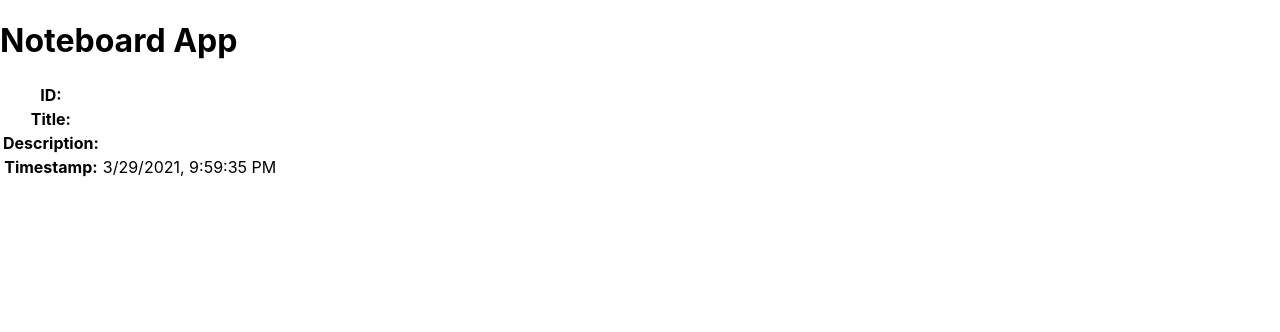
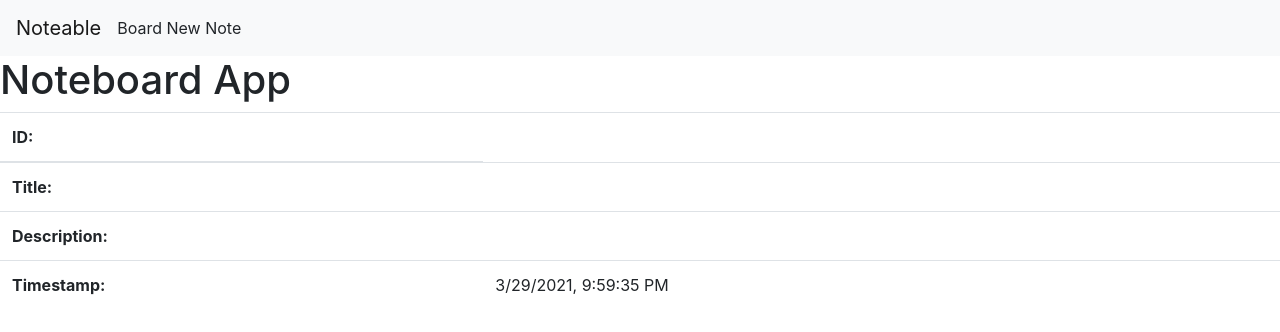
Before and after one commit to Jordan6271/bootcamp-project-week10, a React (Create React App) app in the folder noteable/: page / in a window 1280 px wide. Shown: the top 332 px of the page. Built offline with nearby package versions, Linux system fonts and the light colour scheme.

Commit message:
Create navbar look for landing page

```diff
--- a/noteable/src/Noteable/Noteable.js
+++ b/noteable/src/Noteable/Noteable.js
@@ -1,10 +1,23 @@
 import React from 'react';
 import Board from './Board/Board';
 import NewNote from './Note/NewNote';
+import 'bootstrap/dist/css/bootstrap.min.css';
+import Nav from 'react-bootstrap/Nav';
+import Navbar from 'react-bootstrap/Navbar';
 
 function Noteable() {
     return (
         <div className="noteable">
+            <Navbar bg="light" expand="md">
+                <Navbar.Brand>Noteable</Navbar.Brand>
+                <Navbar.Toggle aria-controls="basic-navbar-nav" />
+                <Navbar.Collapse id="basic-navbar-nav">
+                    <Nav className="mr-auto">
+                        Board
+                        New Note
+                    </Nav>
+                </Navbar.Collapse>
+            </Navbar>
             <NewNote />
             <Board />
         </div>
```
